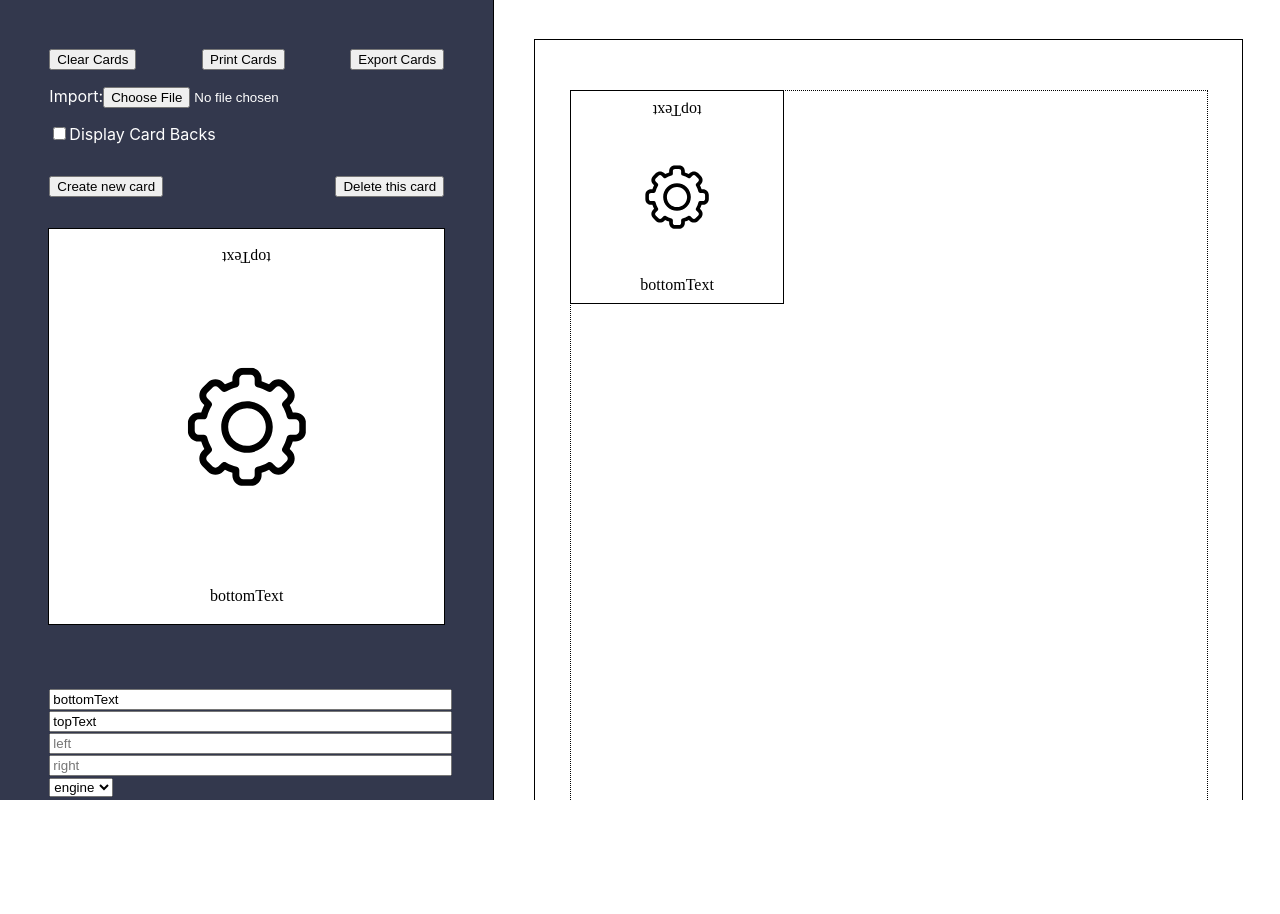
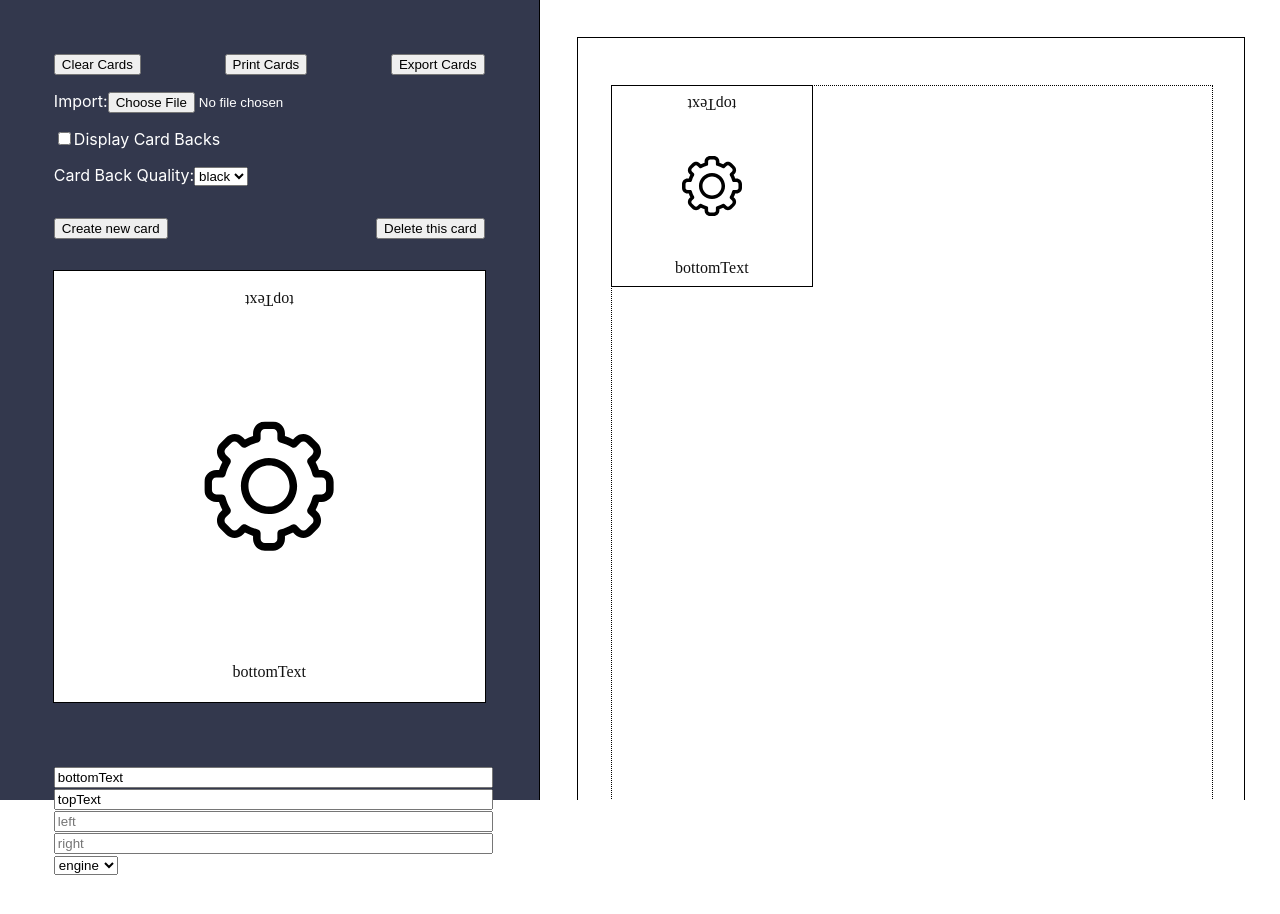
Before and after one commit to pawelngei/story-engine-card-creator, a React (Create React App) app: page / in a window 1280 px wide. Shown: the top 914 px of the page. Before the commit the page ends 846 px from the top, so only its background shows below. Built offline with nearby package versions, Linux system fonts and the light colour scheme.

Commit message:
add color mode for card backs

```diff
--- a/src/App.tsx
+++ b/src/App.tsx
@@ -46,6 +46,7 @@ const App = () => {
   )
   const [activeCardIdx, setActiveCardIdx] = useState(0)
   const [displayBacks, setDisplayBacks] = useState(false)
+  const [backQuality, setBackQuality] = useState('black')
   const setAndSaveCards = (cards: CardType[]) => {
     setCards(cards)
     window.localStorage.setItem('cards', JSON.stringify(cards))
@@ -119,11 +120,14 @@ const App = () => {
           clearCards={clearCards}
           displayBacks={displayBacks}
           setDisplayBacks={setDisplayBacks}
+          backQuality={backQuality}
+          setBackQuality={setBackQuality}
         />
         <PagesManager
           cards={cards}
           setActiveCardIdx={setActiveCardIdx}
           displayBacks={displayBacks}
+          backQuality={backQuality}
         />
       </TabletDesktopWrapper>
     </AppContainer>
--- a/src/Card/Card.tsx
+++ b/src/Card/Card.tsx
@@ -1,5 +1,6 @@
 import React from 'react'
 import styled from 'styled-components'
+import { colors } from '../styles/colors'
 import { ReactComponent as AnchorSvg } from './anchor.svg'
 import { ReactComponent as MaskSvg } from './mask.svg'
 import { ReactComponent as PersonSvg } from './person.svg'
@@ -14,6 +15,10 @@ export type CardType = {
   type: string
 }
 
+type CardProps = CardType & {
+  backQuality?: string
+}
+
 type IconTableType = {
   [id: string]: {
     alt: string
@@ -21,7 +26,7 @@ type IconTableType = {
   }
 }
 
-const CardContainer = styled.div`
+const CardContainer = styled.div<{color: string}>`
   width: 100%;
   padding-top: 100%;
   border: 1px solid black;
@@ -29,6 +34,7 @@ const CardContainer = styled.div`
   background: white;
   color: black;
   position: relative;
+  ${({ color }) => color ? `color: ${ color };` : ''}
 `
 
 const TextContainer = styled.div`
@@ -122,11 +128,13 @@ export const Card = ({
   left,
   top,
   right,
-  type
-}: CardType) => {
+  type,
+  backQuality
+}: CardProps) => {
   const symbol = type && IconTable[type]
+  const color = backQuality === 'color' ? colors[type] : colors.black
   return (
-    <CardContainer>
+    <CardContainer color={color}>
       <BottomContainer>
         <PaddedTextContainer>
           {bottom}
--- a/src/LeftMenu/LeftMenu.tsx
+++ b/src/LeftMenu/LeftMenu.tsx
@@ -13,6 +13,8 @@ type LeftMenuProps = {
   clearCards: () => void
   displayBacks: boolean
   setDisplayBacks: (show: boolean) => void
+  backQuality: string
+  setBackQuality: (quality: string) => void
 }
 
 const LeftMenuContainer = styled.div`
@@ -74,6 +76,11 @@ const cardTypes = [
   'engine'
 ]
 
+const backQualityOptions = [
+  'black',
+  'color'
+]
+
 export const LeftMenu = ({
   card,
   setCard,
@@ -83,7 +90,9 @@ export const LeftMenu = ({
   importCards,
   clearCards,
   displayBacks,
-  setDisplayBacks
+  setDisplayBacks,
+  backQuality,
+  setBackQuality
 }: LeftMenuProps) => {
   const { top, bottom, left, right, type } = card
   const setCardValue = (
@@ -118,6 +127,18 @@ export const LeftMenu = ({
             <label htmlFor="backs">
               Display Card Backs
             </label>
+          </ActionsLine>
+          <ActionsLine>
+            Card Back Quality:
+            <select
+              name='backQuality'
+              value={backQuality}
+              onChange={e => setBackQuality(e.target.value)}
+            >
+              {backQualityOptions.map((quality, i) => (
+                <option key={`select-back-${i}`} value={quality}>{quality}</option>
+              ))}
+            </select>
           </ActionsLine>
         </PageActionsBar>
         <CardActionsBar>
--- a/src/PagesManager/PagesManager.tsx
+++ b/src/PagesManager/PagesManager.tsx
@@ -9,6 +9,7 @@ type PagesManagerProps = {
   cards: CardType[]
   setActiveCardIdx: (index: number) => void
   displayBacks: boolean
+  backQuality: string
 }
 
 const PaperCardScrollContainer = styled.div`
@@ -38,7 +39,8 @@ const BackPaperCardScrollInner = styled(PaperCardScrollInner)<{visible: boolean}
 export const PagesManager = ({
   cards,
   setActiveCardIdx,
-  displayBacks
+  displayBacks,
+  backQuality
 }: PagesManagerProps) => {
   const numberOfPages = Math.ceil(cards.length / CARDS_PER_PAGE)
   const pages = Array.from(Array(numberOfPages).keys()).map(i => {
@@ -64,6 +66,7 @@ export const PagesManager = ({
                 offsetIndex={index * CARDS_PER_PAGE}
                 cards={cardsOnPage}
                 setActiveCard={setActiveCardIdx}
+                backQuality={backQuality}
                 backs
               />
             </BackPaperCardScrollInner>
--- a/src/PaperCard/PaperCard.tsx
+++ b/src/PaperCard/PaperCard.tsx
@@ -7,6 +7,7 @@ type PaperCardProps = {
   setActiveCard: (index: number) => void
   offsetIndex?: number
   backs?: boolean
+  backQuality?: string
 }
 
 const PaperContainer = styled.div`
@@ -51,6 +52,7 @@ export const PaperCard = ({
   cards,
   setActiveCard,
   offsetIndex = 0,
+  backQuality,
   backs
 }: PaperCardProps) => {
   const displayedCards = backs ? cards.map(c => makeBack(c.type)) : cards
@@ -62,7 +64,7 @@ export const PaperCard = ({
             key={`cardwrapper-${index}`}
             onClick={() => setActiveCard(offsetIndex + index)}
           >
-            <Card {...card} />
+            <Card backQuality={backQuality} {...card} />
           </CardWrapper>
         ))}
       </PrintableArea>
--- a/src/styles/colors.ts
+++ b/src/styles/colors.ts
@@ -1,4 +1,8 @@
-export const colors = {
+type ColorsType = {
+  [key: string]: string
+}
+
+export const colors: ColorsType = {
   agent: '#d89b31',
   engine: '#894c9e',
   anchor: '#5c99cd',
@@ -6,5 +10,6 @@ export const colors = {
   aspect: '#408249',
   gold: '#ff9900',
   navy: '#33384d',
-  white: '#fff'
+  white: '#fff',
+  black: '#111'
 }
```
